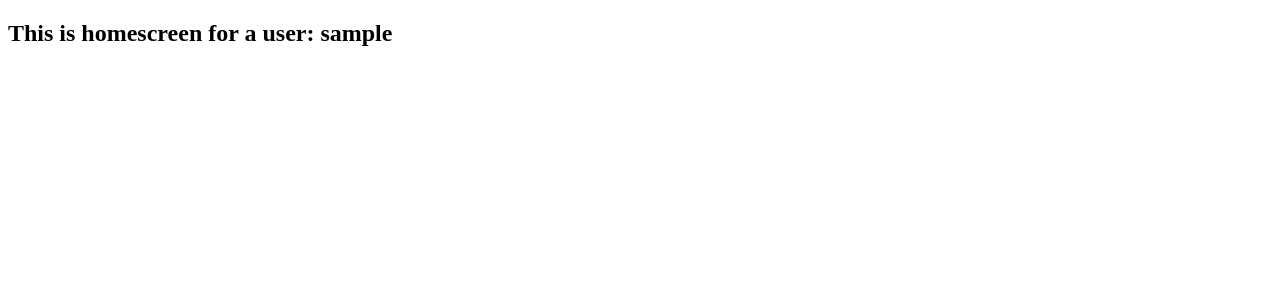
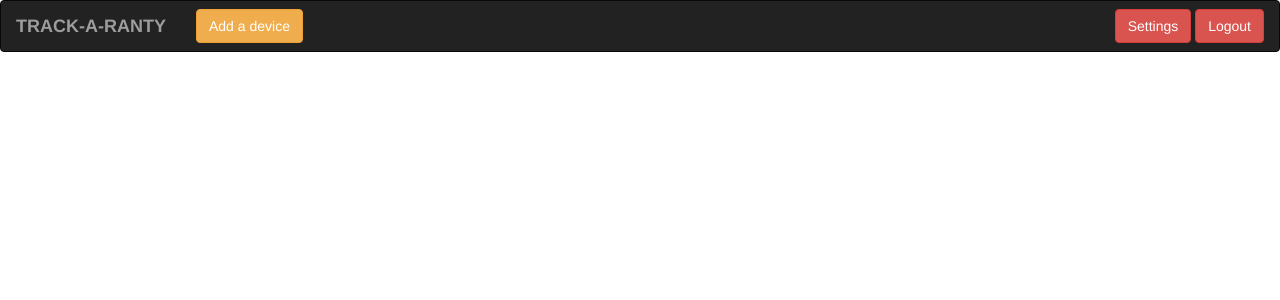
Before and after one commit to Marypop/Warranty-Tracker, a Flask app: a page that uses templates/user_screen.html in a window 1280 px wide. Shown: the top 300 px of the page. Run offline with Flask 2, Linux system fonts and the light colour scheme; some libraries are stand-ins or nearby versions.

Commit message:
Navbar portion completed

```diff
--- a/templates/user_screen.html
+++ b/templates/user_screen.html
@@ -7,6 +7,37 @@
         <link rel="stylesheet" href="">
     </head>
     <body>
-    <h2>This is homescreen for a user: {{user_name}} </h2>
+        <nav class="navbar navbar-inverse navbar-default">
+            <div class="container-fluid">
+                <!-- Brand header for the website -->
+                <div class="navbar-header">
+                    <button type="button" class="navbar-toggle collapsed" data-toggle="collapse" data-target="#bs-example-navbar-collapse-1">
+                    <span class="sr-only">Toggle navigation</span>
+                    <span class="icon-bar"></span>
+                    <span class="icon-bar"></span>
+                    <span class="icon-bar"></span>
+                    </button>
+                    <a class="navbar-brand" href="#"><b>TRACK-A-RANTY</b></a>
+                </div>
+                <!-- End of brand header for the website -->
+                <!-- Add device button -->
+                <div class='navbar-header'>
+                    <form class='navbar-form'>
+                        <button type="button" class="btn btn-warning">Add a device</button>
+                    </form>
+                </div>
+                <!-- End of Add device button -->
+                <!-- Buttons for Settings and Logging out a User -->
+                <div class='nav navbar-nav navbar-right'>
+                    <form class='navbar-form'>
+                        <button type="button" class="btn btn-danger">Settings</button>
+                        <button type="button" class="btn btn-danger">Logout</button>
+                    </form>
+                </div>
+                <!-- End of drop-down -->
+            </div>
+        </nav>
     </body>
+    <!-- Latest compiled and minified CSS -->
+    <link rel="stylesheet" href="https://maxcdn.bootstrapcdn.com/bootswatch/3.3.5/paper/bootstrap.min.css">
 </html>
```
Lines whose indentation alone changed are shown as unchanged.
